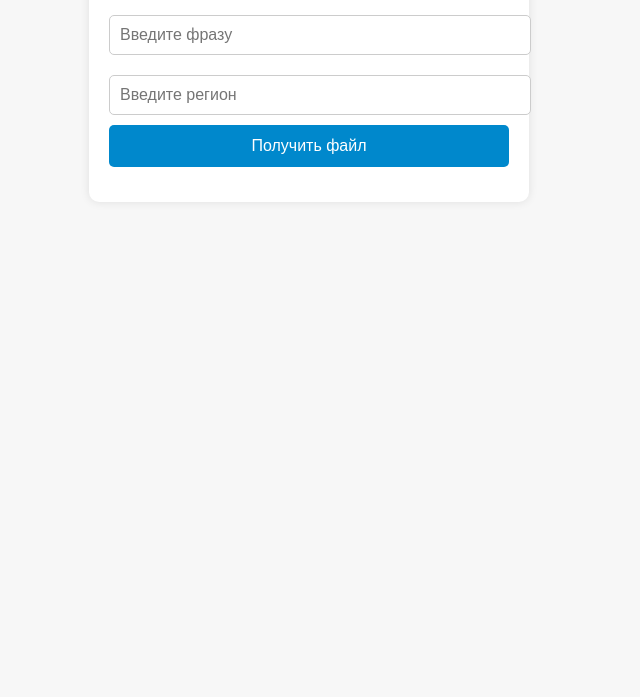
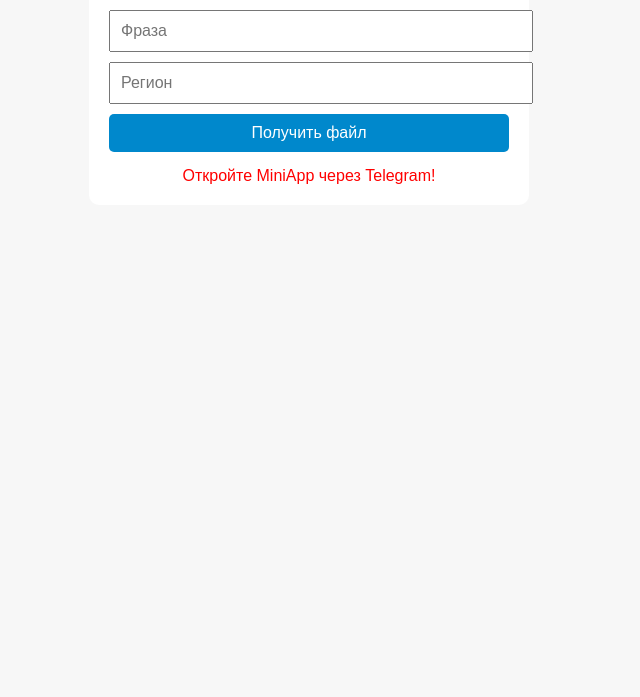
Before and after one commit to Dmitry-Ermilov/collecting_semantic_core, a plain HTML site: page miniapp.html in a window 1280 px wide. Shown: the part 103-800 px from the top of the page, without its empty margins (331-971 px from the left). Drawn offline with Linux system fonts and the light colour scheme.

Commit message:
Update miniapp.html

```diff
--- a/miniapp.html
+++ b/miniapp.html
@@ -4,78 +4,48 @@
   <meta charset="UTF-8">
   <title>MiniApp: Сбор семантического ядра</title>
   <style>
-    body {
-      font-family: Arial, sans-serif;
-      margin: 20px;
-      background-color: #f7f7f7;
-    }
-    .container {
-      max-width: 400px;
-      margin: 0 auto;
-      background-color: #fff;
-      padding: 20px;
-      border-radius: 10px;
-      box-shadow: 0 0 10px rgba(0,0,0,0.1);
-    }
-    h2 { text-align: center; }
-    input {
-      width: 100%;
-      padding: 10px;
-      margin: 10px 0;
-      font-size: 16px;
-      border-radius: 5px;
-      border: 1px solid #ccc;
-    }
-    button {
-      width: 100%;
-      padding: 12px;
-      background-color: #0088cc;
-      color: #fff;
-      font-size: 16px;
-      border: none;
-      border-radius: 5px;
-      cursor: pointer;
-    }
-    button:hover { background-color: #006699; }
-    .status { margin-top: 15px; text-align: center; color: green; }
+    body { font-family: Arial; background: #f7f7f7; margin: 20px; }
+    .container { max-width: 400px; margin: auto; background: #fff; padding: 20px; border-radius: 10px; }
+    input, button { width: 100%; padding: 10px; margin: 5px 0; font-size: 16px; }
+    button { background: #0088cc; color: #fff; border: none; cursor: pointer; border-radius: 5px; }
+    button:hover { background: #006699; }
+    .status { margin-top: 10px; text-align: center; }
   </style>
 </head>
 <body>
   <div class="container">
     <h2>Сбор семантического ядра</h2>
-    <input type="text" id="phraseInput" placeholder="Введите фразу">
-    <input type="text" id="regionInput" placeholder="Введите регион">
+    <input id="phraseInput" placeholder="Фраза">
+    <input id="regionInput" placeholder="Регион">
     <button id="sendDataBtn">Получить файл</button>
     <div class="status" id="status"></div>
   </div>
 
   <script>
-    // Telegram WebApp API
-    const tg = window.Telegram.WebApp;
-
-    tg.expand(); // развернуть окно на максимум
-
+    const tg = window.Telegram?.WebApp;
     const statusDiv = document.getElementById("status");
     const phraseInput = document.getElementById("phraseInput");
     const regionInput = document.getElementById("regionInput");
     const sendBtn = document.getElementById("sendDataBtn");
 
-    sendBtn.addEventListener("click", function() {
+    if (!tg) {
+      statusDiv.style.color = "red";
+      statusDiv.textContent = "Откройте MiniApp через Telegram!";
+    } else {
+      tg.expand();
+      sendBtn.addEventListener("click", () => {
         const phrase = phraseInput.value.trim();
         const region = regionInput.value.trim();
-
         if (!phrase || !region) {
           statusDiv.style.color = "red";
           statusDiv.textContent = "Заполните оба поля!";
           return;
         }
-
-      // Отправка данных боту
         tg.sendData(JSON.stringify({ phrase, region }));
-
         statusDiv.style.color = "green";
-      statusDiv.textContent = "Данные отправлены боту! Excel будет сформирован.";
+        statusDiv.textContent = "Данные отправлены боту!";
       });
+    }
   </script>
 </body>
 </html>
```
Lines whose indentation alone changed are shown as unchanged.
